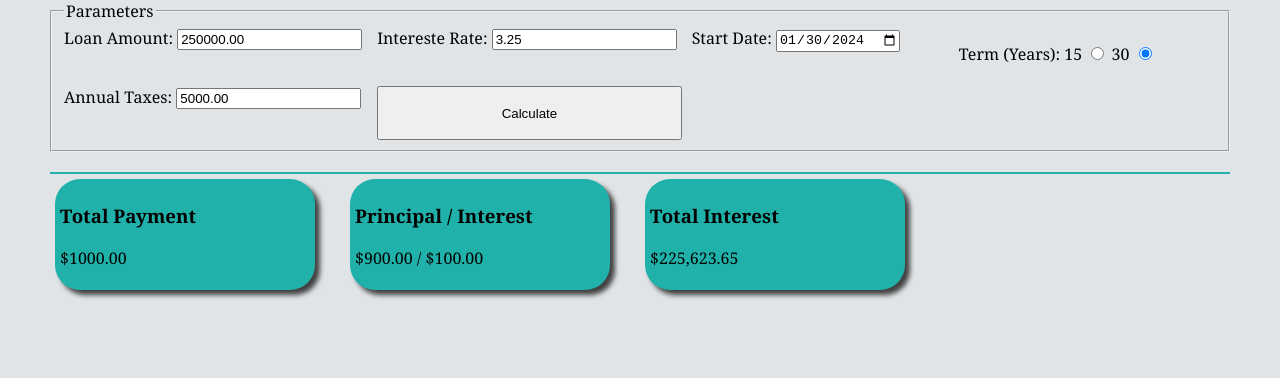
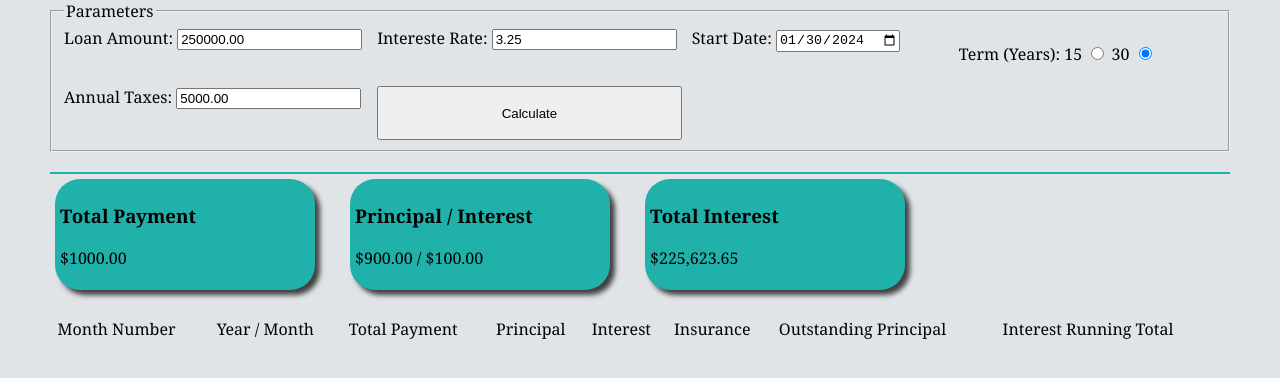
Before and after one commit to tenbackdev/MortgagePaymentCalculator, a plain HTML site: page index.html in a window 1280 px wide. Shown: the part 86-464 px from the top of the page. Drawn offline with Linux system fonts and the light colour scheme.

Commit message:
Adding HTML Table Headers

```diff
--- a/index.html
+++ b/index.html
@@ -74,6 +74,17 @@
             <!--Maturity-->
         </div>
         <div class="section" id="details">
+            <table>
+                <th>
+                    <td>Month Number</td>
+                    <td>Year / Month</td>
+                    <td>Total Payment</td>
+                    <td>Principal</td>
+                    <td>Interest</td>
+                    <td>Insurance</td>
+                    <td>Outstanding Principal</td>
+                    <td>Interest Running Total</td>
+                </th>
                 <!--Table of Monthly Detail-->
                     <!--Month Number-->
                     <!--Year / Month-->
@@ -89,6 +100,7 @@
                     <!---->
                     <!---->
                     <!---->
+            </table>
         </div>
       </main>
   </body>
--- a/js/script.js
+++ b/js/script.js
@@ -58,12 +58,10 @@ class Mortgage {
     }
 
     get annualTaxes() {
-        console.log('HELP ME');
         return this.termMonths * 12;
     }
 
     set annualTaxes(taxAmount) {
-        console.log('HELP');
         return this.termMonths / 12;
     }
 
@@ -131,4 +129,5 @@ document.addEventListener('DOMContentLoaded', function(){
     let event = new Event('change');
     radioTerm30.dispatchEvent(event);
     console.log(myMortgage.annualTaxes = 50);
+    console.log(myMortgage.annualTaxes);
 })
```
Lines whose indentation alone changed are shown as unchanged.
